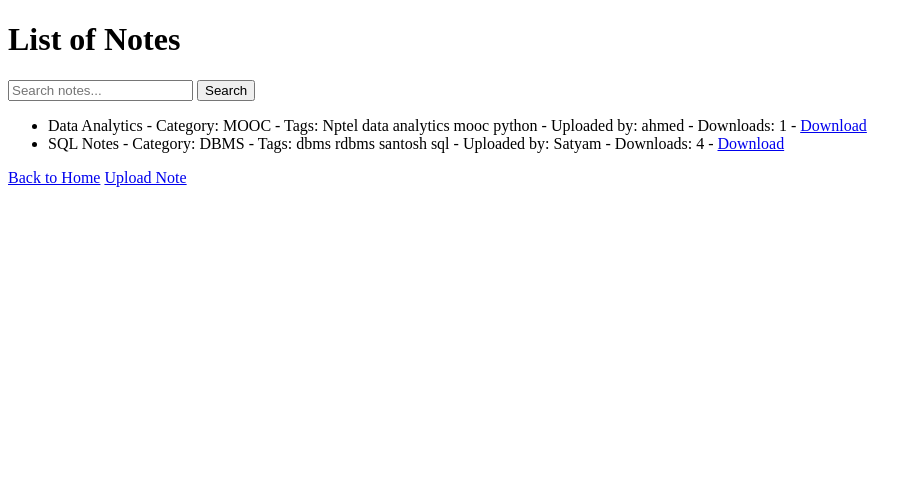
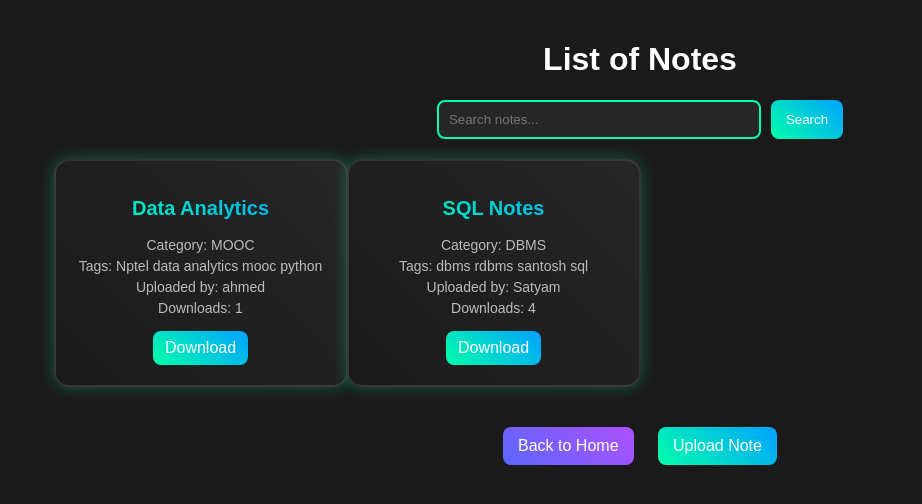
Before and after one commit to SatyamPote/DSU, a Django app: page /notes/ in a window 1280 px wide. Shown: the top 504 px of the page, without its empty margins (0-922 px from the left). Run offline with Django 5.2, Linux system fonts and the light colour scheme; a user stored in the database is signed in; data comes from the database, SQL or seed files in the repository; both versions use the stored data as it was after the commit; parts of the project's set-up code (start-up, migrations or seed data) failed here and were passed over.

Commit message:
updated fonts

```diff
--- /dev/null
+++ b/CST/notes/static/css/notes.css
@@ -0,0 +1,141 @@
+/* General Styles */
+body {
+    font-family: 'Arial', sans-serif;
+    background-color: #1a1a1a;
+    color: #fff;
+    margin: 0;
+    padding: 0;
+}
+
+.container {
+    width: 90%;
+    max-width: 1200px;
+    margin: auto;
+    text-align: center;
+    padding: 20px;
+}
+
+/* Search Bar */
+.search-form {
+    display: flex;
+    justify-content: center;
+    margin-bottom: 20px;
+}
+
+.search-form input {
+    width: 300px;
+    padding: 10px;
+    border: 2px solid #00ffaa;
+    border-radius: 8px;
+    background-color: #262626;
+    color: #fff;
+    outline: none;
+}
+
+.search-form button {
+    padding: 10px 15px;
+    margin-left: 10px;
+    border: none;
+    background: linear-gradient(45deg, #00ffaa, #00a2ff);
+    color: #fff;
+    border-radius: 8px;
+    cursor: pointer;
+    transition: 0.3s;
+}
+
+.search-form button:hover {
+    transform: scale(1.05);
+}
+
+/* Notes Grid */
+.notes-grid {
+    display: grid;
+    grid-template-columns: repeat(auto-fill, minmax(250px, 1fr));
+    gap: 20px;
+    justify-items: center;
+}
+
+/* Note Card */
+.note-card {
+    width: 100%;
+    max-width: 250px;
+    background: linear-gradient(45deg, #1a1a1a, #262626);
+    border: 2px solid rgba(255, 255, 255, 0.1);
+    border-radius: 15px;
+    padding: 20px;
+    box-shadow: 0 0 15px rgba(0, 255, 170, 0.3);
+    transition: 0.3s ease-in-out;
+}
+
+.note-card:hover {
+    transform: scale(1.05);
+}
+
+.card-content {
+    text-align: center;
+}
+
+.note-title {
+    font-size: 20px;
+    font-weight: bold;
+    background: linear-gradient(45deg, #00ffaa, #00a2ff);
+    -webkit-background-clip: text;
+    -webkit-text-fill-color: transparent;
+}
+
+.note-category, .note-tags, .uploaded-by, .download-count {
+    font-size: 14px;
+    color: rgba(255, 255, 255, 0.7);
+    margin: 5px 0;
+}
+
+.download-btn {
+    display: inline-block;
+    margin-top: 10px;
+    padding: 8px 12px;
+    background: linear-gradient(45deg, #00ffaa, #00a2ff);
+    color: #fff;
+    border-radius: 8px;
+    text-decoration: none;
+    transition: 0.3s;
+}
+
+.download-btn:hover {
+    transform: scale(1.1);
+}
+
+/* Actions */
+.actions {
+    margin-top: 30px;
+}
+
+.btn {
+    padding: 10px 15px;
+    text-decoration: none;
+    color: #fff;
+    background: linear-gradient(45deg, #5c67ff, #ad51ff);
+    border-radius: 8px;
+    margin: 10px;
+    display: inline-block;
+    transition: 0.3s;
+}
+
+.btn:hover {
+    transform: scale(1.05);
+}
+
+.upload-btn {
+    background: linear-gradient(45deg, #00ffaa, #00a2ff);
+}
+
+/* Responsive */
+@media (max-width: 768px) {
+    .search-form {
+        flex-direction: column;
+    }
+
+    .search-form input {
+        width: 100%;
+        margin-bottom: 10px;
+    }
+}
--- a/CST/notes/templates/notes/home.html
+++ b/CST/notes/templates/notes/home.html
@@ -6,13 +6,14 @@
     <title>Home</title>
     <style>
         /* Import Geist Fonts */
+
         @font-face {
             font-family: 'Geist Sans';
-            src: url('path-to-your-fonts/GeistSans-Regular.woff2') format('woff2');
+            src: url('/static/fonts/Geist-Regular.woff2') format('woff2');
         }
         @font-face {
             font-family: 'Geist Mono';
-            src: url('path-to-your-fonts/GeistMono-Regular.woff2') format('woff2');
+            src: url('CST/notes/static/fonts/GeistMono-Regular.woff2') format('woff2');
         }
 
         /* General Styles */
--- a/CST/notes/templates/notes/notes.html
+++ b/CST/notes/templates/notes/notes.html
@@ -1,33 +1,44 @@
 <!DOCTYPE html>
-<html>
+<html lang="en">
 <head>
+    <meta charset="UTF-8">
+    <meta name="viewport" content="width=device-width, initial-scale=1.0">
     <title>Notes</title>
+    {% load static %}
+    <link rel="stylesheet" href="{% static 'css/notes.css' %}">
 </head>
 <body>
+    <div class="container">
         <h1>List of Notes</h1>
 
-    <form method="get" action="{% url 'notes' %}">
+        <form method="get" action="{% url 'notes' %}" class="search-form">
             <input type="text" name="q" placeholder="Search notes..." value="{{ query|default:'' }}">
             <button type="submit">Search</button>
         </form>
 
-    <ul>
+        <div class="notes-grid">
             {% for note in notes %}
-            <li>
-                {{ note.title }} - Category: {{ note.category }} -
-                Tags: {% for tag in note.tags.all %} {{ tag.name }} {% endfor %} -
-                Uploaded by: {{ note.uploaded_by }} -
-                Downloads: {{ note.download_count }} -
-                <a href="{% url 'download_note' note.id %}">Download</a>
-            </li>
+            <div class="note-card">
+                <div class="card-content">
+                    <h2 class="note-title">{{ note.title }}</h2>
+                    <p class="note-category">Category: {{ note.category }}</p>
+                    <p class="note-tags">Tags: {% for tag in note.tags.all %} {{ tag.name }} {% endfor %}</p>
+                    <p class="uploaded-by">Uploaded by: {{ note.uploaded_by }}</p>
+                    <p class="download-count">Downloads: {{ note.download_count }}</p>
+                    <a href="{% url 'download_note' note.id %}" class="download-btn">Download</a>
+                </div>
+            </div>
             {% empty %}
-            <li>No notes found.</li>
+            <p class="no-notes">No notes found.</p>
             {% endfor %}
-    </ul>
+        </div>
 
-    <a href="{% url 'home' %}">Back to Home</a>
+        <div class="actions">
+            <a href="{% url 'home' %}" class="btn">Back to Home</a>
             {% if user.is_authenticated %}
-        <a href="{% url 'note_upload' %}">Upload Note</a>
+                <a href="{% url 'note_upload' %}" class="btn upload-btn">Upload Note</a>
             {% endif %}
+        </div>
+    </div>
 </body>
 </html>
```
Also changed, not shown: CST/db.sqlite3, CST/notes/static/fonts/Geist-Regular.woff2 (added), CST/notes/static/fonts/GeistMono-Regular.woff2 (added), 2 other files. Lines whose indentation alone changed are shown as unchanged.
